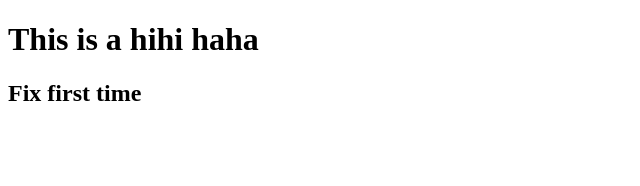
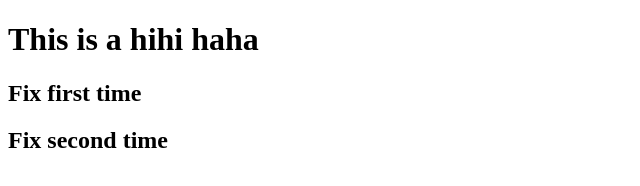
Before and after one commit to TuanKietPremiere/hihi, a plain HTML site: page index.html in a window 1280 px wide. Shown: the whole page, without its empty margins (0-640 px from the left). Drawn offline with Linux system fonts and the light colour scheme.

Commit message:
3nd commit

```diff
--- a/index.html
+++ b/index.html
@@ -8,5 +8,6 @@
 <body>
     <h1>This is a hihi haha</h1>
     <h2>Fix first time</h2>
+    <h2>Fix second time</h2>
 </body>
 </html>
```
